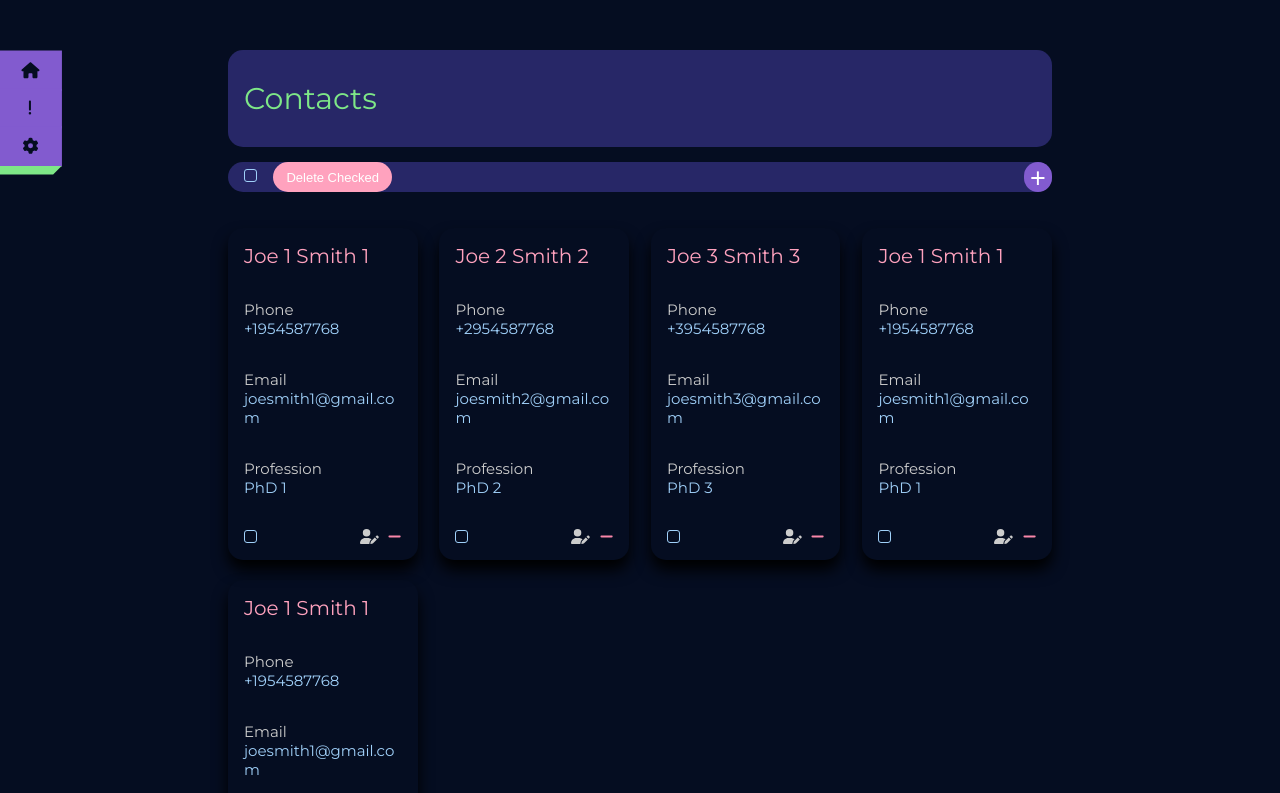
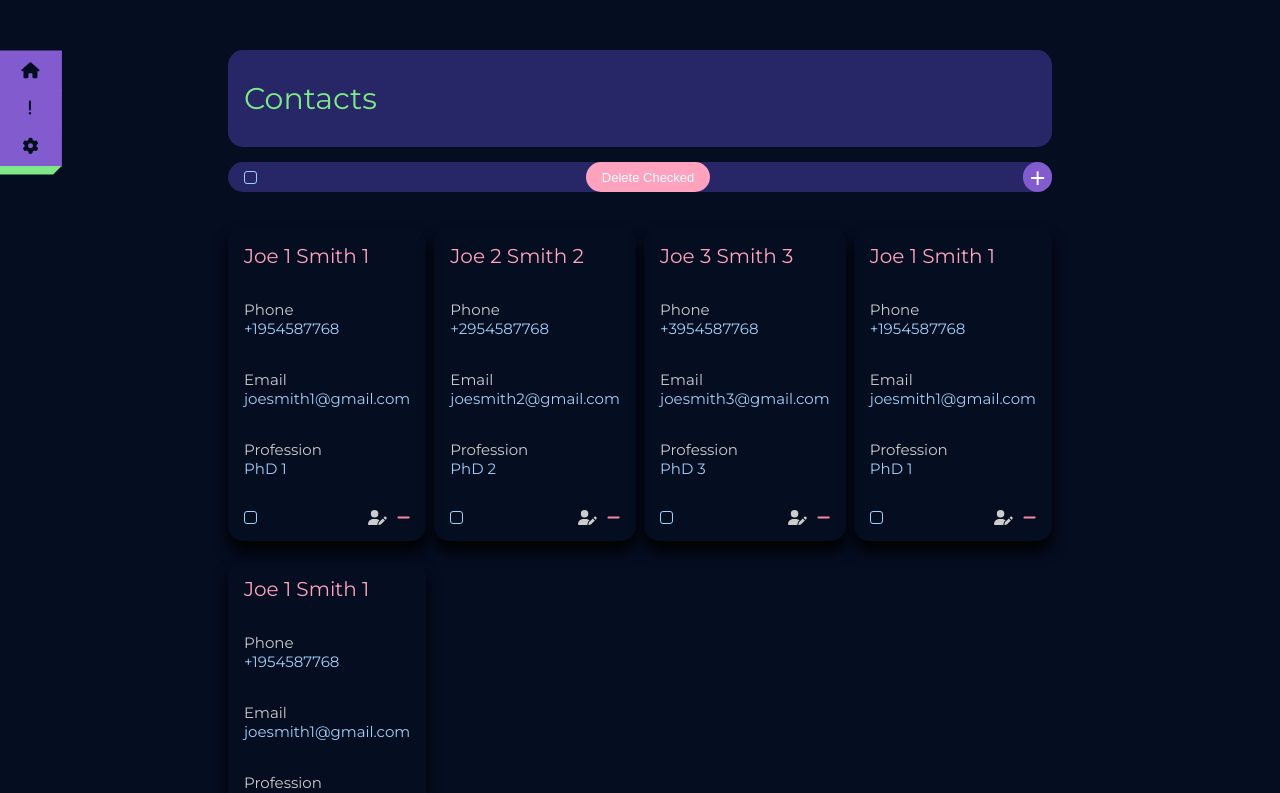
Before and after one commit to ghumash/ContactManager, a React (Create React App) app: page / in a window 1280 px wide. Shown: the top 793 px of the page. Built offline with nearby package versions, Linux system fonts and the light colour scheme.

Commit message:
Refactor: checkAll button

```diff
--- a/src/App/App.css
+++ b/src/App/App.css
@@ -63,3 +63,37 @@ body {
   margin: 0 auto;
   width: 80%;
 }
+
+.checkbox {
+  display: flex;
+}
+
+.checkbox input {
+  display: none;
+}
+
+.checkbox span {
+  height: 5px;
+  width: 5px;
+  border: 1px solid var(--color-5);
+  position: relative;
+  background-color: transparent;
+  border-radius: 3px;
+  padding: 3px;
+
+  cursor: pointer;
+}
+
+[type="checkbox"]:checked + span:before {
+  content: " ";
+  width: 12px;
+  height: 12px;
+  position: absolute;
+  left: 0;
+  top: 0;
+
+  background-color: var(--color-5);
+  border-radius: 3px;
+  font-size: 22px;
+  color: var(--color-6);
+}
--- a/src/List/List.jsx
+++ b/src/List/List.jsx
@@ -68,6 +68,7 @@ export default function List({ cardViewState }) {
             contacts.filter((contact) => !checkedIdArr.includes(contact.id))
           );
           setCheckedIdArr([]);
+          setCheckAll(false)
           Swal.fire({
             icon: "success",
             iconColor: "var(--color-4)",
--- a/src/List/ListBtnSection/ListBtnSection.css
+++ b/src/List/ListBtnSection/ListBtnSection.css
@@ -10,11 +10,6 @@
   align-items: center;
   background-color: var(--color-3);
   border-radius: 20px;
-}
-
-.ListBtnSection-container > :nth-child(1) {
-  width: 100%;
-  height: 100%;
 }
 
 .ListBtnSection-add-button,
--- a/src/List/ListBtnSection/ListBtnSection.jsx
+++ b/src/List/ListBtnSection/ListBtnSection.jsx
@@ -11,7 +11,6 @@ export default function ListBtnSection({
   return (
     <div className="ListBtnSection">
       <div className="ListBtnSection-container">
-        <div>
         {cardViewState ? (
           <label className="checkbox ListBtnSection-checkAll">
             <input
@@ -37,7 +36,6 @@ export default function ListBtnSection({
         >
           Delete Checked
         </button>
-        </div>
 
         <button
           className="ListBtnSection-add-button"
--- a/src/List/ListItem/ListItem.css
+++ b/src/List/ListItem/ListItem.css
@@ -13,7 +13,6 @@
 }
 
 .ListItem-card {
-  width: 23%;
   margin-top: 2.5%;
 
   position: relative;
@@ -32,37 +31,6 @@
 .itemRowInlineStyle {
   background-color: var(--color-8);
   color: var(--color-7);
-}
-
-.checkbox input {
-  display: none;
-}
-
-.checkbox span {
-  height: 5px;
-  width: 5px;
-  border: 1px solid var(--color-5);
-  display: inline-block;
-  position: relative;
-  background-color: transparent;
-  border-radius: 3px;
-  padding: 3px;
-
-  cursor: pointer;
-}
-
-[type="checkbox"]:checked + span:before {
-  content: " ";
-  width: 12px;
-  height: 12px;
-  position: absolute;
-  left: 0;
-  top: 0;
-
-  background-color: var(--color-5);
-  border-radius: 3px;
-  font-size: 22px;
-  color: var(--color-6);
 }
 
 .ListItem-item {
@@ -116,9 +84,6 @@
   padding-left: 0;
   order: 6;
 }
-.ListItem-card-item:nth-child(1) > .checkbox {
-  display: flex;
-}
 
 .ListItem-carView-subtitle {
   color: var(--color-9);
```
Lines whose indentation alone changed are shown as unchanged.
